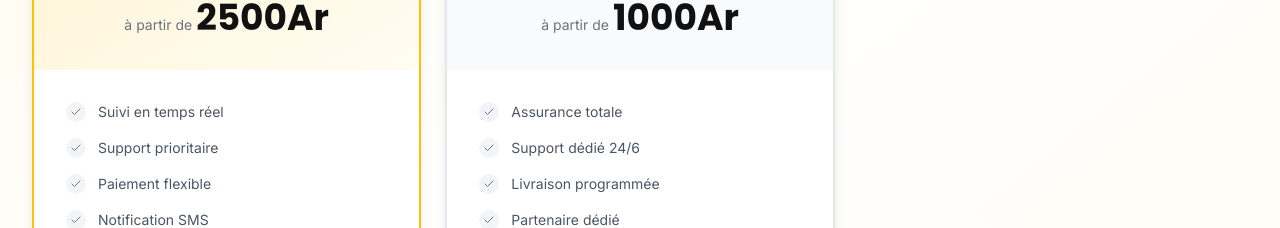
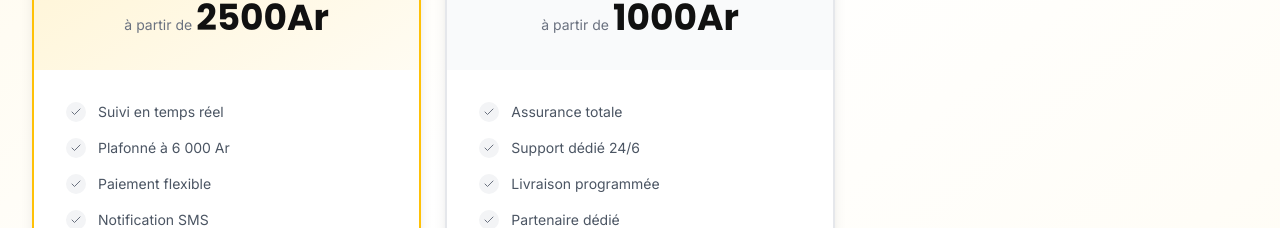
Before and after one commit to Bidy28/Flash_livreur, a React (Vite) app: page / in a window 1280 px wide. Shown: the part 4100-4328 px from the top of the page. Built offline with nearby package versions, Linux system fonts and the light colour scheme.

Commit message:
rectif 28-02

```diff
--- a/src/components/Pricing.tsx
+++ b/src/components/Pricing.tsx
@@ -27,7 +27,7 @@ const plans = [
       // 'Livraison en 30-45 min',
       'Suivi en temps réel',
       // 'Assurance premium',
-      'Support prioritaire',
+      'Plafonné à 6 000 Ar',
       'Paiement flexible',
       'Notification SMS',
     ],
```
